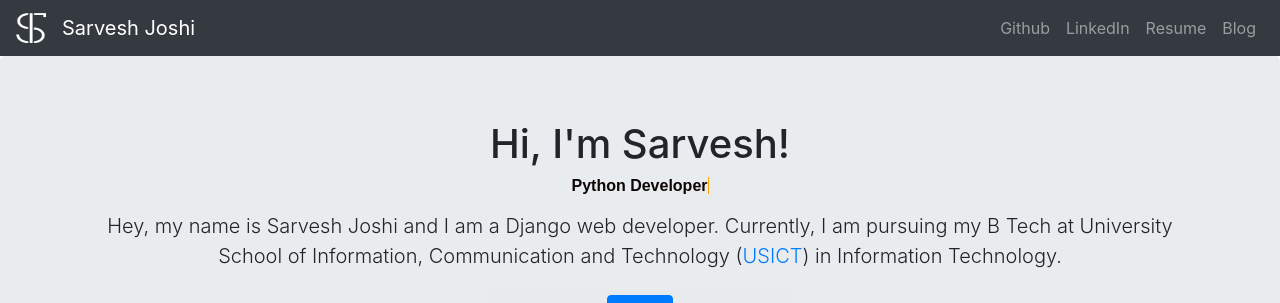
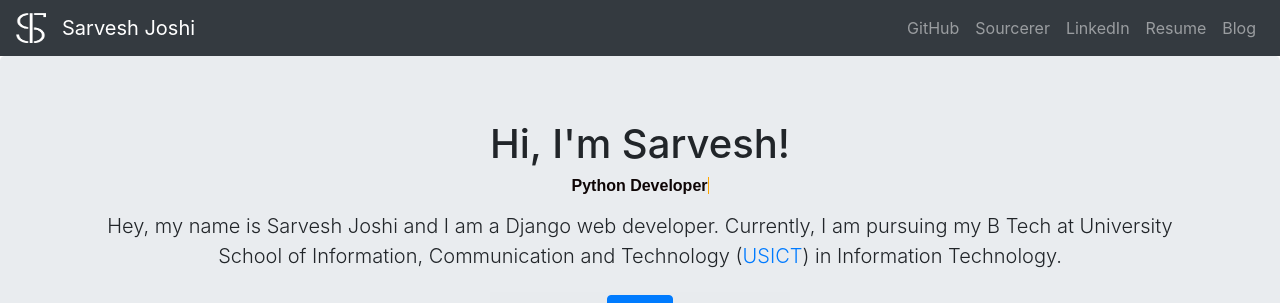
Before and after one commit to sarveshggn/portfolio, a Django app: page / in a window 1280 px wide. Shown: the top 303 px of the page. Run offline with Django 3.2, Linux system fonts and the light colour scheme; data that the repository does not hold is empty; some libraries are stand-ins or nearby versions.

Commit message:
Added Sourcerer link to navbar

```diff
--- a/blog/templates/blog/allblogs.html
+++ b/blog/templates/blog/allblogs.html
@@ -39,7 +39,8 @@
                 </button>
                 <div class="collapse navbar-collapse" id="navbarNav">
                     <ul class="navbar-nav ml-auto">
-                        <li class="nav-item"><a class="nav-link" href="https://github.com/sarveshggn">Github</a></li>
+                        <li class="nav-item"><a class="nav-link" href="https://github.com/sarveshggn">GitHub</a></li>
+                        <li class="nav-item"><a class="nav-link" href="https://sourcerer.io/sarveshggn">Sourcerer</a></li>
                         <li class="nav-item"><a class="nav-link" href="https://www.linkedin.com/in/sarvesh-joshi/">LinkedIn</a></li>
                         <li class="nav-item"><a class="nav-link" href="{% static 'B.Tech(IT)_Sarvesh Joshi_Site_Added.pdf' %}">Resume</a></li>
                         <li class="nav-item"><a class="nav-link active" href="{% url 'allblogs' %}">Blog</a></li>
--- a/blog/templates/blog/detail.html
+++ b/blog/templates/blog/detail.html
@@ -39,7 +39,8 @@
                 </button>
                 <div class="collapse navbar-collapse" id="navbarNav">
                     <ul class="navbar-nav ml-auto">
-                        <li class="nav-item"><a class="nav-link" href="https://github.com/sarveshggn">Github</a></li>
+                        <li class="nav-item"><a class="nav-link" href="https://github.com/sarveshggn">GitHub</a></li>
+                        <li class="nav-item"><a class="nav-link" href="https://sourcerer.io/sarveshggn">Sourcerer</a></li>
                         <li class="nav-item"><a class="nav-link" href="https://www.linkedin.com/in/sarvesh-joshi/">LinkedIn</a></li>
                         <li class="nav-item"><a class="nav-link" href="{% static 'B.Tech(IT)_Sarvesh Joshi_Site_Added.pdf' %}">Resume</a></li>
                         <li class="nav-item"><a class="nav-link active" href="{% url 'allblogs' %}">Blog</a></li>
--- a/dsproj/templates/dsproj/dsprojhome.html
+++ b/dsproj/templates/dsproj/dsprojhome.html
@@ -43,7 +43,8 @@
                 </button>
                 <div class="collapse navbar-collapse" id="navbarNav">
                     <ul class="navbar-nav ml-auto">
-                        <li class="nav-item"><a class="nav-link" href="https://github.com/sarveshggn">Github</a></li>
+                        <li class="nav-item"><a class="nav-link" href="https://github.com/sarveshggn">GitHub</a></li>
+                        <li class="nav-item"><a class="nav-link" href="https://sourcerer.io/sarveshggn">Sourcerer</a></li>
                         <li class="nav-item"><a class="nav-link" href="https://www.linkedin.com/in/sarvesh-joshi/">LinkedIn</a></li>
                         <li class="nav-item"><a class="nav-link" href="{% static 'B.Tech(IT)_Sarvesh Joshi_Site_Added.pdf' %}">Resume</a></li>
                         <li class="nav-item"><a class="nav-link" href="{% url 'allblogs' %}">Blog</a></li>
--- a/jobs/templates/jobs/home.html
+++ b/jobs/templates/jobs/home.html
@@ -44,7 +44,8 @@
                 </button>
                 <div class="collapse navbar-collapse" id="navbarNav">
                     <ul class="navbar-nav ml-auto">
-                        <li class="nav-item"><a class="nav-link" href="https://github.com/sarveshggn">Github</a></li>
+                        <li class="nav-item"><a class="nav-link" href="https://github.com/sarveshggn">GitHub</a></li>
+                        <li class="nav-item"><a class="nav-link" href="https://sourcerer.io/sarveshggn">Sourcerer</a></li>
                         <li class="nav-item"><a class="nav-link" href="https://www.linkedin.com/in/sarvesh-joshi/">LinkedIn</a></li>
                         <li class="nav-item"><a class="nav-link" href="{% static 'B.Tech(IT)_Sarvesh Joshi_Site_Added.pdf' %}">Resume</a></li>
                         <li class="nav-item"><a class="nav-link" href="{% url 'allblogs' %}">Blog</a></li>
```
